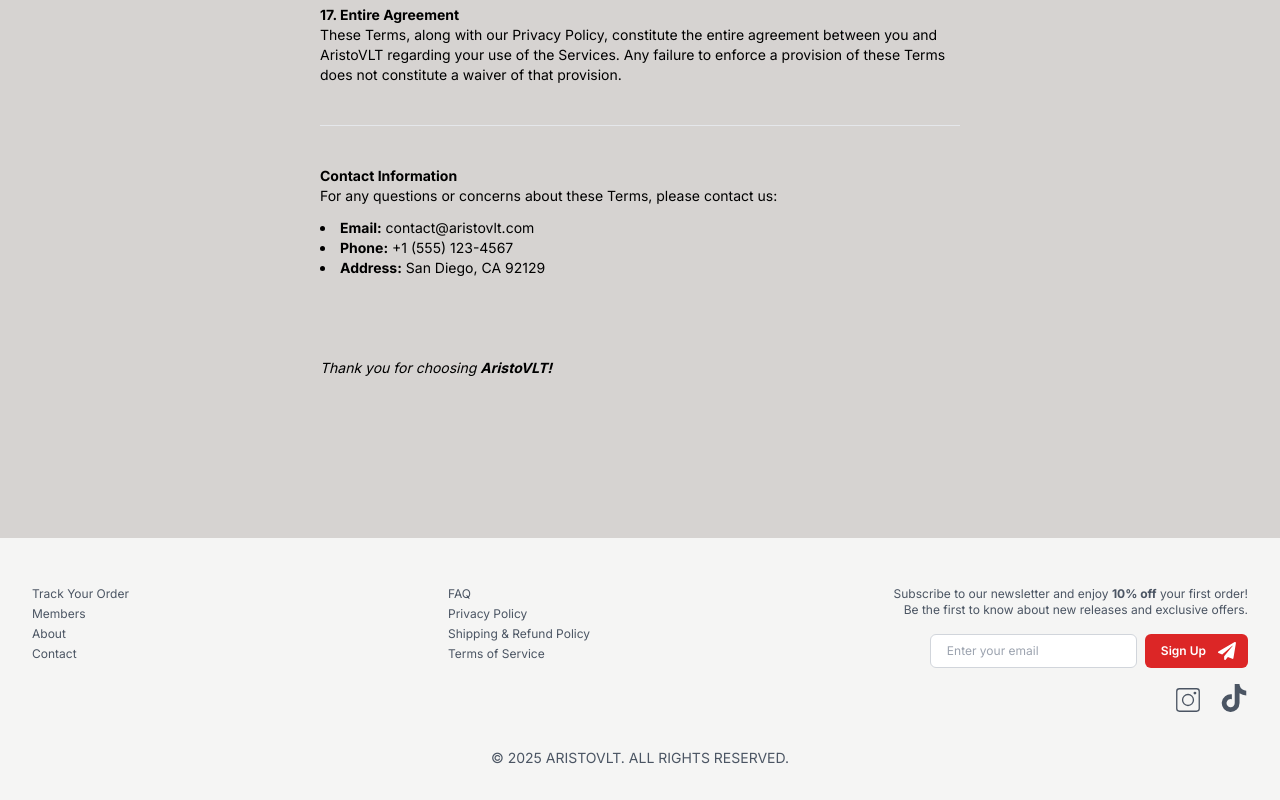
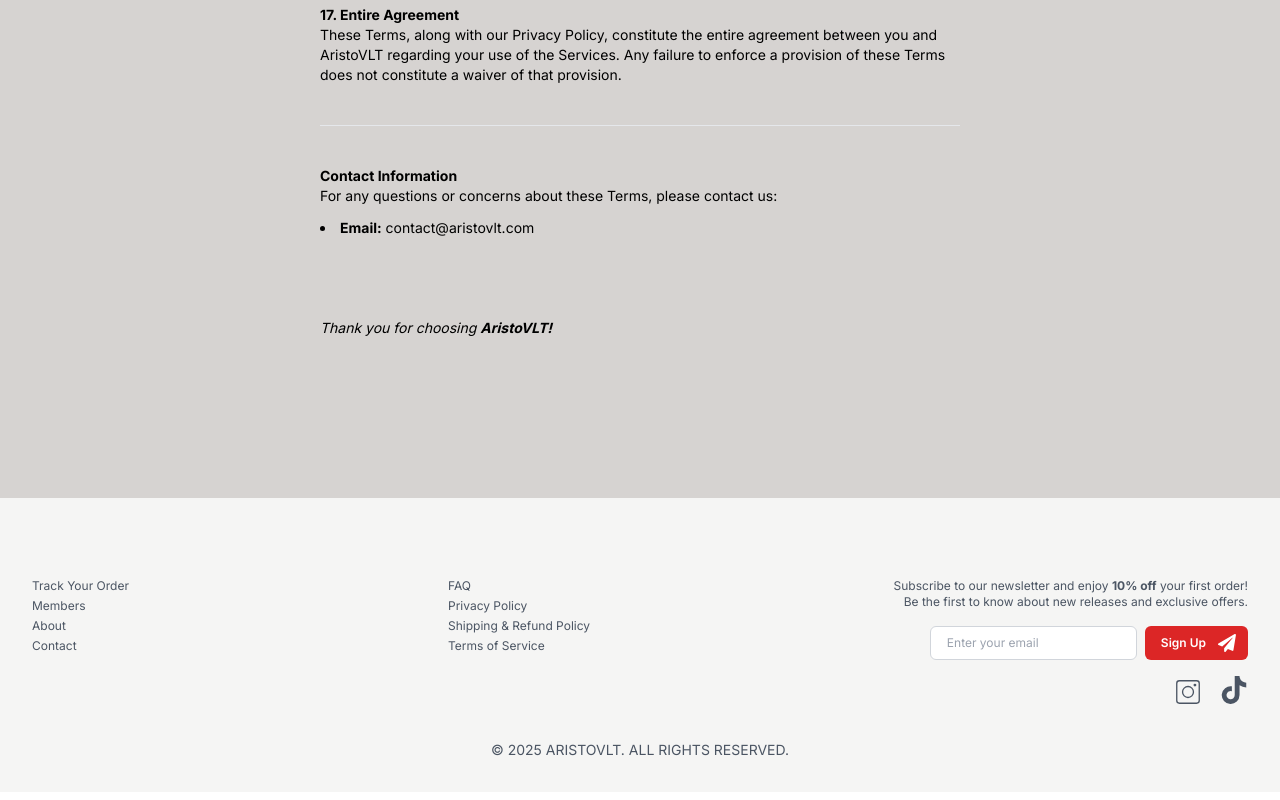
Before and after one commit to anhpls/aristovlt, a Next.js app: page /policy/terms in a window 1280 px wide. Shown: the part 3452-4252 px from the top of the page. Built offline with nearby package versions, Linux system fonts and the light colour scheme.

Commit message:
small changes

```diff
--- a/app/collections/ProductsClient.tsx
+++ b/app/collections/ProductsClient.tsx
@@ -124,8 +124,8 @@
         </div>
 
         <HeaderWithNavBar />
-        <Footer />
       </div>
+      <Footer />
     </>
   );
 };
--- a/app/collections/m4m/M4MCollectionClient.tsx
+++ b/app/collections/m4m/M4MCollectionClient.tsx
@@ -126,8 +126,8 @@
           </div>
         </div>
         <HeaderWithNavBar />
-        <Footer />
       </div>
+      <Footer />
     </>
   );
 };
--- a/app/policy/privacy/PrivacyPolicyClient.tsx
+++ b/app/policy/privacy/PrivacyPolicyClient.tsx
@@ -226,12 +226,12 @@
             <li>
               <strong>Email:</strong> contact@aristovlt.com
             </li>
-            <li>
+            {/* <li>
               <strong>Phone:</strong> +1 (555) 123-4567
             </li>
             <li>
               <strong>Address:</strong> San Diego, CA 92129
-            </li>
+            </li> */}
           </ul>
 
           <p className="leading-relaxed mt-10">
--- a/app/policy/terms/TermsClient.tsx
+++ b/app/policy/terms/TermsClient.tsx
@@ -303,12 +303,12 @@
           <li>
             <strong>Email:</strong> contact@aristovlt.com
           </li>
-          <li>
+          {/* <li>
             <strong>Phone:</strong> +1 (555) 123-4567
-          </li>
-          <li>
+          </li> */}
+          {/* <li>
             <strong>Address:</strong> San Diego, CA 92129
-          </li>
+          </li> */}
         </ul>
         <p className="mt-20 italic">
           Thank you for choosing <span className="font-bold">AristoVLT!</span>
--- a/components/Footer/index.tsx
+++ b/components/Footer/index.tsx
@@ -34,7 +34,7 @@
 
   return (
     <div className="bg-stone-100">
-      <footer className="text-gray-600 py-8 px-8 mt-4">
+      <footer className="text-gray-600 py-8 px-8 pt-20">
         <div className="container mx-auto grid grid-cols-1 md:grid-cols-3 gap-8 text-xs">
           {/* Left Section - Links */}
           <div className="space-y-2">
```
